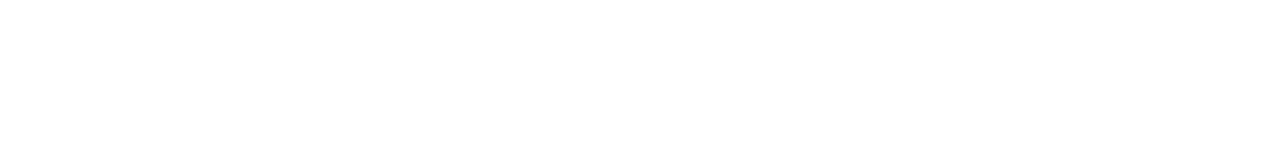
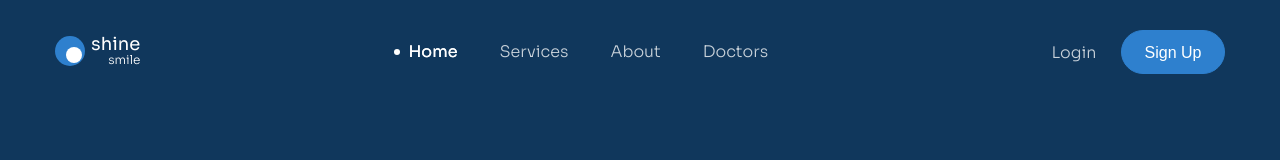
Before and after one commit to DungNguyen2534/htmlcss-03, a plain HTML site: page index.html in a window 1280 px wide. Drawn offline with Linux system fonts and the light colour scheme.

Commit message:
add navbar

```diff
--- a/assets/css/style.css
+++ b/assets/css/style.css
@@ -2,11 +2,152 @@
   box-sizing: border-box;
 }
 
+:root {
+  --header-bg: #10375c;
+}
+
 html {
-  font-size: 62, 5%;
+  font-size: 62.5%;
 }
 
 body {
   font-size: 1.6rem;
   font-family: "Sora", sans-serif;
 }
+
+/* Common */
+
+.container {
+  width: 1170px;
+  min-width: calc(100%-48px);
+  margin: 0 auto;
+}
+
+a {
+  text-decoration: none;
+}
+
+.btn {
+  --height: 60px;
+  display: inline-block;
+  color: #fff;
+  font-weight: 400;
+  font-size: 1.6rem;
+  border: solid 1px #2e80ce;
+  background: #2e80ce;
+  text-align: center;
+  padding: 0 20px;
+  height: var(--height);
+  line-height: var(--height);
+  min-width: 205px;
+  border-radius: 99px;
+}
+
+.btn:hover {
+  opacity: 0.9;
+  cursor: pointer;
+}
+
+/* Header */
+.header {
+  min-height: 100vh;
+  background: var(--header-bg);
+  padding-top: 30px;
+}
+
+.logo {
+  display: inline-flex;
+  position: relative;
+  font-size: 1rem;
+}
+
+.logo__circle::before,
+.logo__circle::after {
+  content: "";
+  display: inline-block;
+  border-radius: 50%;
+}
+
+.logo__circle::before {
+  width: 3em;
+  height: 3em;
+  background: #2e80ce;
+}
+
+.logo__circle::after {
+  position: absolute;
+  top: 1.1em;
+  left: 1.1em;
+  width: 1.6em;
+  height: 1.6em;
+  background: #fff;
+}
+
+.logo__text {
+  margin-left: 0.6em;
+  text-align: right;
+  line-height: 1.6em;
+}
+
+.logo__brand {
+  display: block;
+  color: #fff;
+  font-size: 1.8em;
+  font-weight: 400;
+}
+
+.logo__brand--small {
+  font-size: 1.2rem;
+  font-weight: 300;
+}
+
+.header-top {
+  display: flex;
+  align-items: center;
+  justify-content: space-between;
+}
+
+.navbar__list {
+  display: flex;
+}
+
+.action__login,
+.navbar__link {
+  color: #c9d2da;
+  font-size: 1.6rem;
+  font-weight: 300;
+  padding: 4px 21px;
+}
+
+.navbar__link:hover,
+.navbar__link--active {
+  color: #fff;
+  font-weight: 400;
+  text-shadow: 0 0 0.5px currentColor;
+}
+
+.navbar__link--active::before {
+  content: "";
+  display: inline-block;
+  width: 6px;
+  height: 6px;
+  border-radius: 50%;
+  background: #fff;
+}
+
+.navbar__link--active::before {
+  position: relative;
+  top: -2px;
+  left: -8px;
+  content: "";
+  display: inline-block;
+  width: 6px;
+  height: 6px;
+  border-radius: 50%;
+  background: #fff;
+}
+
+.action__signup {
+  --height: 44px;
+  min-width: 104px;
+}
--- a/index.html
+++ b/index.html
@@ -96,6 +96,45 @@
     <link rel="stylesheet" href="./assets/css/style.css" />
   </head>
   <body>
+    <header class="header">
+      <div class="container">
+        <div class="header-top">
+          <!-- logo -->
+          <a href="/">
+            <div class="logo">
+              <span class="logo__circle"></span>
+              <span class="logo__text">
+                <span class="logo__brand">shine</span>
+                <span class="logo__brand logo__brand--small">smile</span>
+              </span>
+            </div>
+          </a>
 
+          <!-- Navbar -->
+          <nav class="navbar">
+            <ul class="navbar__list">
+              <li class="navbar__item">
+                <a href="#!" class="navbar__link navbar__link--active">Home</a>
+              </li>
+              <li class="navbar__item">
+                <a href="#!" class="navbar__link">Services</a>
+              </li>
+              <li class="navbar__item">
+                <a href="#!" class="navbar__link">About</a>
+              </li>
+              <li class="navbar__item">
+                <a href="#!" class="navbar__link">Doctors</a>
+              </li>
+            </ul>
+          </nav>
+
+          <!-- Action -->
+          <div class="action">
+            <a href="" class="action__login">Login</a>
+            <button href="" class="btn action__signup">Sign Up</button>
+          </div>
+        </div>
+      </div>
+    </header>
   </body>
 </html>
```
